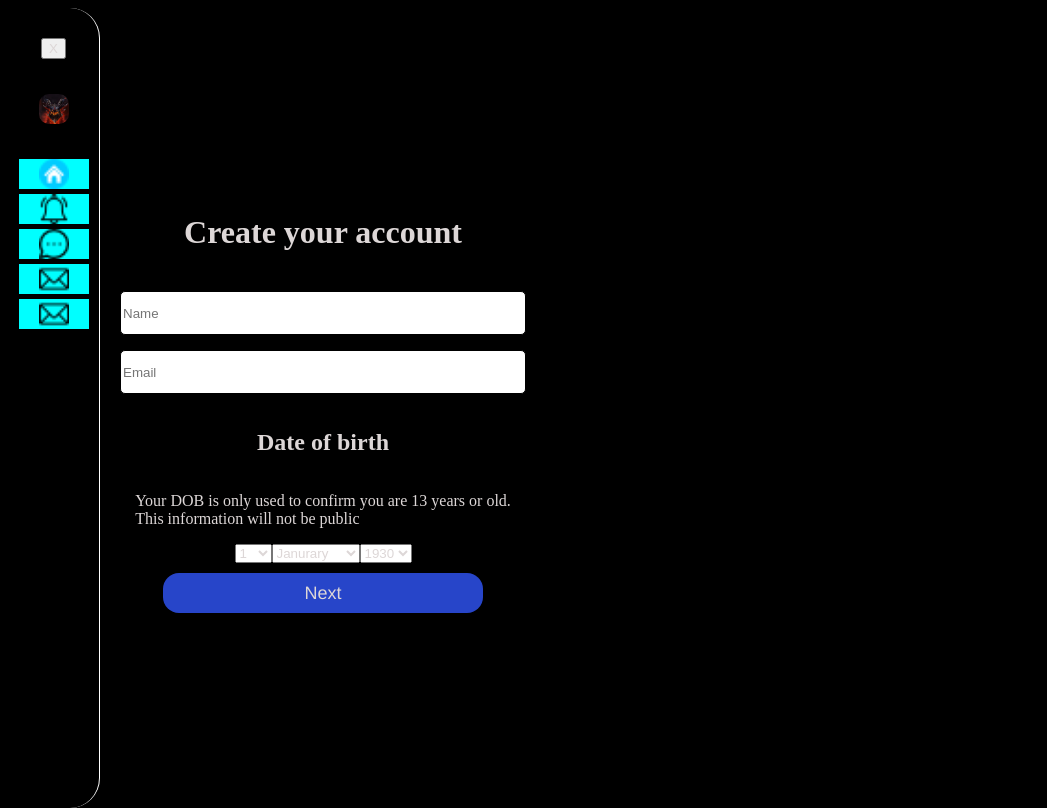
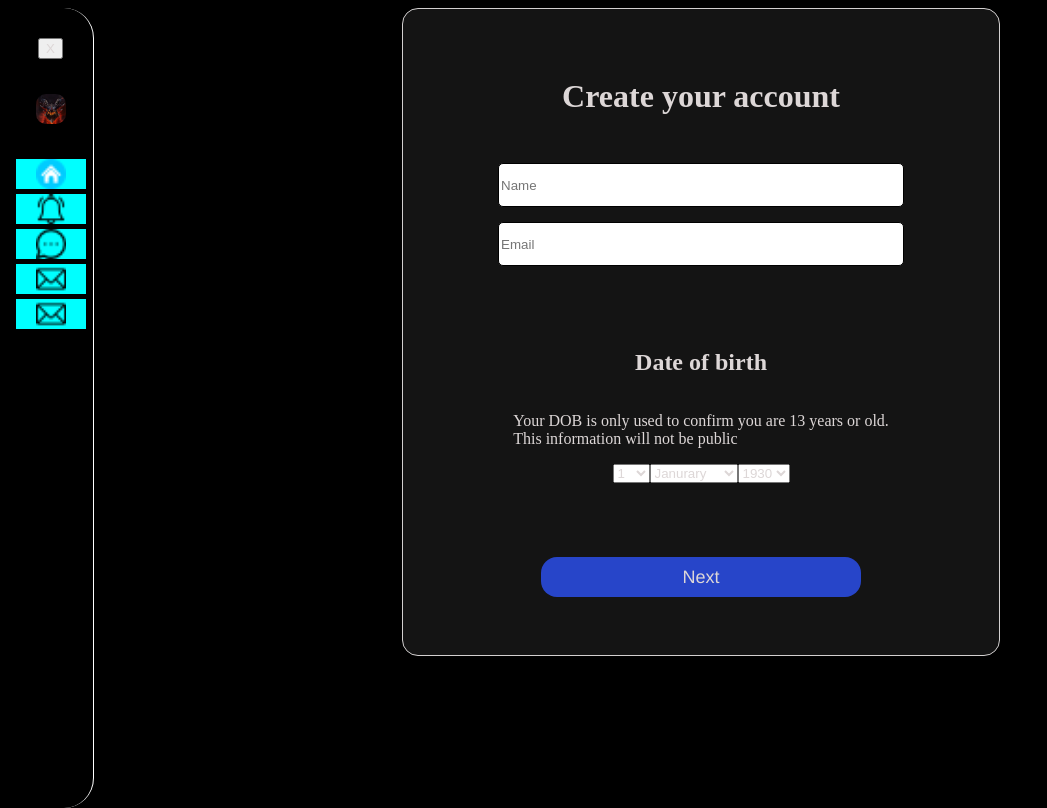
Before and after one commit to Ejswarrior/hookset, a Next.js app: page /create-account in a window 1280 px wide. Shown: the whole page, without its empty margins (0-1047 px from the left). Built offline with nearby package versions, Linux system fonts and the light colour scheme.

Commit message:
Styling added to create-account page

```diff
--- a/app/create-account/CreateAccount.module.scss
+++ b/app/create-account/CreateAccount.module.scss
@@ -1,14 +1,46 @@
 .detailsContainer {
     display: flex;
-    flex-direction: column;
+    justify-content: center;
     align-items: center;
-    justify-content: center;
+    width: 100%;
+    height: 100%;
 
-    .title {
-        margin-bottom: 40px;
+    .formContainer {
+        display: flex;
+        flex-direction: column;
+        align-items: center;
+        justify-content: space-between;
+        height: 550px;
+        width: 500px;
+        border-radius: 16px;
+        background-color: #141414;
+        border: 1px solid #d3d0d0;
+        padding: 48px;
+
+        .title {
+            margin-bottom: 48px;
+        }
+
+        .datePicker {
+            display: flex;
+            flex-direction: column;
+            align-items: center;
+            justify-content: center;
+            margin-top: 48px;
+        }
+    }
+
+    .inputContainer {
+        margin-bottom: 15px;
+    }
+
+    .buttonWrapper {
+
+    }
+
+    .innerContainer {
+        display: flex;
+        align-items: center;
+        flex-direction: column;
     }
 }
-
-.inputContainer {
-    margin-bottom: 15px;
-}
--- a/app/create-account/DetailsPage.tsx
+++ b/app/create-account/DetailsPage.tsx
@@ -12,7 +12,8 @@ export default function DetailsPage(props: DetailsPageProps) {
     const {onClick} = props
     return (
         <div className={styles.detailsContainer}>
-
+            <form className={styles.formContainer}>
+                <div className={styles.innerContainer}>
                 <h1 className={styles.title}>Create your account</h1>
 
                 <div className={styles.inputContainer}>
@@ -36,17 +37,20 @@ export default function DetailsPage(props: DetailsPageProps) {
                             maxlength={35}
                         />
                     </div>
-
+                    <div className={styles.datePicker}>
                         <h2 className={styles.subtitle}>Date of birth</h2>
-
                         <p className={styles.disclaimerText}>Your DOB is only used to confirm you are 13 years or old. <br/> This information will not be public</p>
-            <div className={styles.dataPicker}>
+                        <div>
                             <SelectOptions data={day}/>
                             <SelectOptions data={month}/>
                             <SelectOptions data={year}/>
                         </div>
-
+                    </div>
+                </div>
+                <div className={styles.buttonWrapper}>
                     <ButtonPrimary onClick={onClick} variation="primary" type="button">Next</ButtonPrimary>
+                </div>
+            </form>
         </div>
     )
 }
```
Lines whose indentation alone changed are shown as unchanged.
